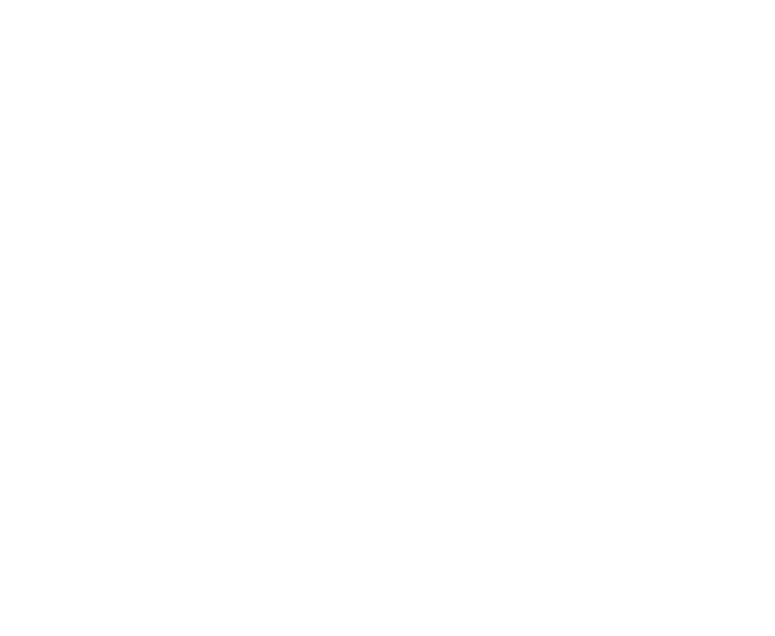
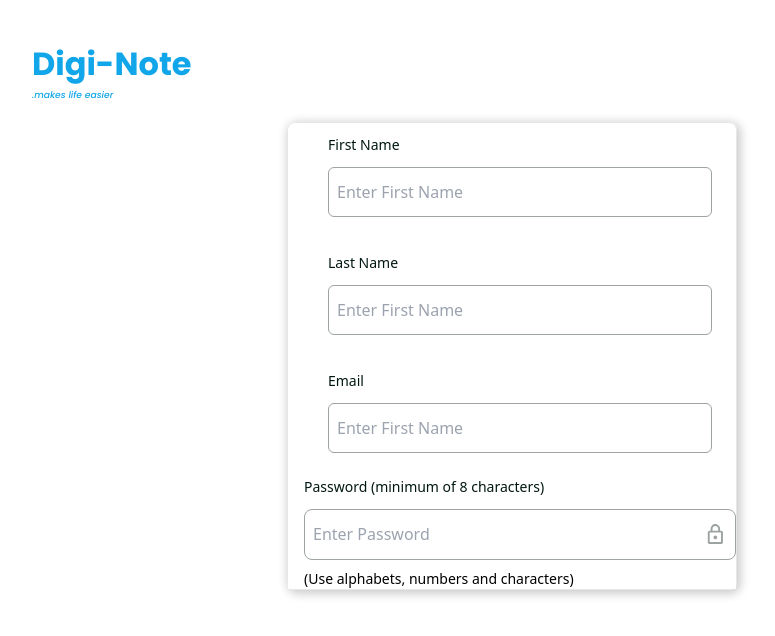
Before and after one commit to teslyym/DigiNote, a React (Vite) app in the folder Client/: page /register in a window 1280 px wide. Before the commit this address had no page. Shown: the top 636 px of the page, without its empty margins (128-903 px from the left). Built offline with nearby package versions, Linux system fonts and the light colour scheme.

Commit message:
Addition of Registeration page

```diff
--- a/Client/src/App.jsx
+++ b/Client/src/App.jsx
@@ -2,6 +2,7 @@
 import React from "react";
 import { BrowserRouter, Routes, Route } from "react-router-dom";
 import Home from "./Pages/Home";
+import Register from "./Pages/Register";
 
 function App() {
   return (
@@ -9,6 +10,7 @@
       <BrowserRouter>
         <Routes>
           <Route path="/" element={<Home />} />
+          <Route path="/register" element={<Register />} />
         </Routes>
       </BrowserRouter>
     </>
--- /dev/null
+++ b/Client/src/Pages/Register.jsx
@@ -0,0 +1,89 @@
+import React, { useState } from "react";
+import { Link } from "react-router-dom";
+import Logo from "../Components/Logo";
+
+const Register = () => {
+  const [showPassword, setShowPassword] = useState(false);
+  const toggleShowPassword = () => {
+    setShowPassword(!showPassword);
+  };
+  return (
+    <div>
+      <div className="items-center  max-w-[1000px] mx-auto justify-center">
+        <div className="pt-5">
+          <Logo />
+          <div className="rounded-lg flex flex-col border w-[450px] mx-auto mb-10 items-center gap-6 shadow-[2px_2px_10px_2px_rgba(0,0,0,0.2)]">
+            <div className="bg-white w-[400px] pl-4 outline-none focus:border-black ">
+              <h1 className="text-left py-3 text-[#001712] text-sm font-medium">
+                First Name
+              </h1>
+              <input
+                type="text"
+                placeholder="Enter First Name"
+                required
+                className="flex border border-[#9DA39F] rounded-md  px-2 py-3 items-center  w-full"
+              />
+            </div>
+            <div className="bg-white w-[400px] pl-4 outline-none focus:border-black ">
+              <h1 className="text-left py-3 text-[#001712] text-sm font-medium">
+                Last Name
+              </h1>
+              <input
+                type="text"
+                placeholder="Enter First Name"
+                required
+                className="flex border border-[#9DA39F] rounded-md  px-2 py-3 items-center  w-full"
+              />
+            </div>
+            <div className="bg-white w-[400px] pl-4 outline-none focus:border-black ">
+              <h1 className="text-left py-3 text-[#001712] text-sm font-medium">
+                Email
+              </h1>
+              <input
+                type="text"
+                placeholder="Enter First Name"
+                required
+                className="flex border border-[#9DA39F] rounded-md  px-2 py-3 items-center  w-full"
+              />
+            </div>
+            <div className="bg-white w-full pl-4 outline-none">
+              <h1 className="text-left pb-3 text-[#001712] text-sm font-medium">
+                Password (minimum of 8 characters)
+              </h1>
+              <div className="flex border border-[#9DA39F] rounded-lg px-2 py-3 items-center  w-full justify-between focus-within:border-black valid:border-[#017358]">
+                <input
+                  className="w-full outline-none"
+                  type={showPassword ? "text" : "password"}
+                  placeholder="Enter Password"
+                  //   value={formData.password}
+                  //   onChange={(e) =>
+                  //     setFormData({ ...formData, password: e.target.value })
+                  //   }
+                  required
+                />
+                <svg
+                  onClick={toggleShowPassword}
+                  width="24"
+                  height="25"
+                  viewBox="0 0 24 25"
+                  fill="none"
+                  xmlns="http://www.w3.org/2000/svg"
+                >
+                  <path
+                    d="M12 17.5C11.4696 17.5 10.9609 17.2893 10.5858 16.9142C10.2107 16.5391 10 16.0304 10 15.5C10 14.39 10.89 13.5 12 13.5C12.5304 13.5 13.0391 13.7107 13.4142 14.0858C13.7893 14.4609 14 14.9696 14 15.5C14 16.0304 13.7893 16.5391 13.4142 16.9142C13.0391 17.2893 12.5304 17.5 12 17.5ZM18 20.5V10.5H6V20.5H18ZM18 8.5C18.5304 8.5 19.0391 8.71071 19.4142 9.08579C19.7893 9.46086 20 9.96957 20 10.5V20.5C20 21.0304 19.7893 21.5391 19.4142 21.9142C19.0391 22.2893 18.5304 22.5 18 22.5H6C5.46957 22.5 4.96086 22.2893 4.58579 21.9142C4.21071 21.5391 4 21.0304 4 20.5V10.5C4 9.39 4.89 8.5 6 8.5H7V6.5C7 5.17392 7.52678 3.90215 8.46447 2.96447C9.40215 2.02678 10.6739 1.5 12 1.5C12.6566 1.5 13.3068 1.62933 13.9134 1.8806C14.52 2.13188 15.0712 2.50017 15.5355 2.96447C15.9998 3.42876 16.3681 3.97995 16.6194 4.58658C16.8707 5.19321 17 5.84339 17 6.5V8.5H18ZM12 3.5C11.2044 3.5 10.4413 3.81607 9.87868 4.37868C9.31607 4.94129 9 5.70435 9 6.5V8.5H15V6.5C15 5.70435 14.6839 4.94129 14.1213 4.37868C13.5587 3.81607 12.7956 3.5 12 3.5Z"
+                    fill="#9DA39F"
+                  />
+                </svg>
+              </div>
+              <p className="pt-2 text-[0.875rem]">
+                (Use alphabets, numbers and characters)
+              </p>
+            </div>
+          </div>
+        </div>
+      </div>
+    </div>
+  );
+};
+
+export default Register;
```
Also changed, not shown: Client/src/Pages/Login.jsx (added).
